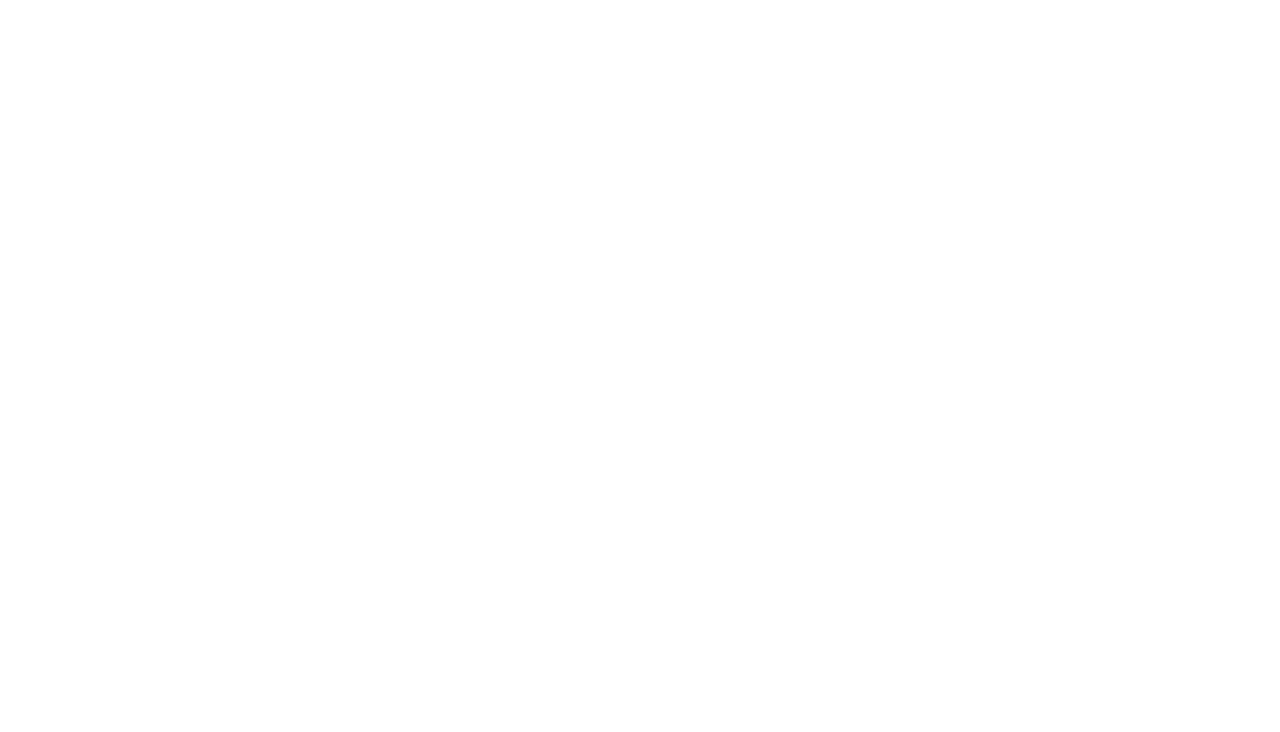
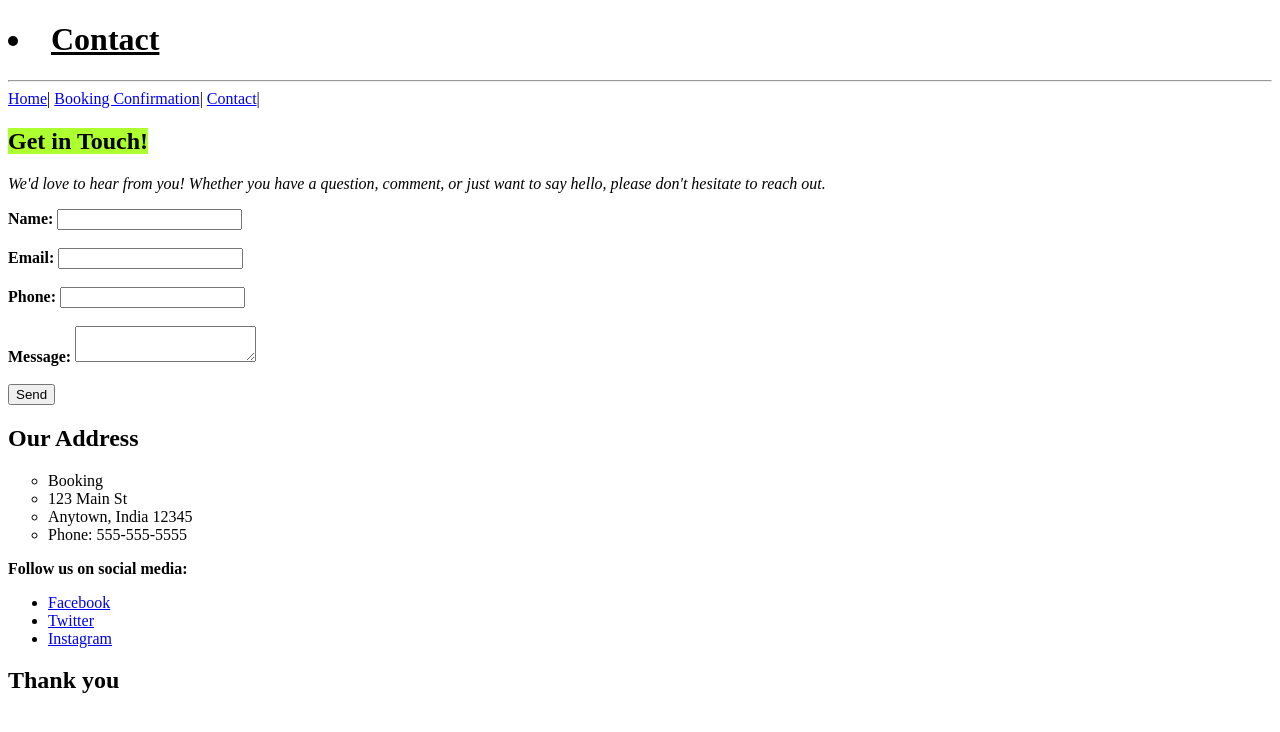
Before and after one commit to satyamrk18/ICP-10-Group-Project-01-E-commerce-Website, a plain HTML site: page pages/about_contact.html in a window 1280 px wide. Drawn offline with Linux system fonts and the light colour scheme.

```diff
--- a/pages/about_contact.html
+++ b/pages/about_contact.html
@@ -0,0 +1,48 @@
+<!DOCTYPE html>
+<html lang="en">
+<head>
+    <meta charset="UTF-8">
+    <meta name="viewport" content="width=device-width, initial-scale=1.0">
+    <title>Booking - Confirmation</title>
+</head>
+<body>
+    <p>
+        <h1><li><u>Contact</u></li></h1><hr>
+        <a href="Homepage.html" name="Home">Home</a>|
+        <a href="BookingPage.html" name="Bookingpage">Booking Confirmation</a>|
+        <a href="contact.html" name="Contact">Contact</a>|
+    </p>
+    <section>
+        <h1><span style="background-color:greenyellow">Get in Touch!</span></h1>
+        <p><i>We'd love to hear from you! Whether you have a question, comment, or just want to say hello, please don't hesitate to reach out.</i></p>
+        <form>
+            <label for="name"><b>Name:</b></label>
+            <input type="text" id="name" name="name"><br><br>
+            <label for="email"><b>Email:</b></label>
+            <input type="email" id="email" name="email"><br><br>
+            <label for="phone"><b>Phone:</b></label>
+            <input type="tel" id="phone" name="phone"><br><br>
+            <label for="message"><b>Message:</b></label>
+            <textarea id="message" name="message"></textarea><br><br>
+            <input type="submit" value="Send">
+        </form>
+    </section>
+    <section>
+        <h2>Our Address</h2>
+        <ul type="circle">
+        <li>Booking</li>
+        <li>123 Main St</li>
+        <li>Anytown, India 12345</li>
+        <li>Phone: 555-555-5555</li>
+        </ul>
+    </section>
+			<p><b>Follow us on social media:</b></p>
+			<ul>
+				<li><a href="https://www.facebook.com/hotelbooking">Facebook</a></li>
+				<li><a href="https://www.twitter.com/hotelbooking">Twitter</a></li>
+				<li><a href="https://www.instagram.com/hotelbooking">Instagram</a></li>
+			</ul>
+            <h2>Thank you</h2>
+
+</body>
+</html>
```
Also changed, not shown: pages/index.html (+1 -0 lines).
